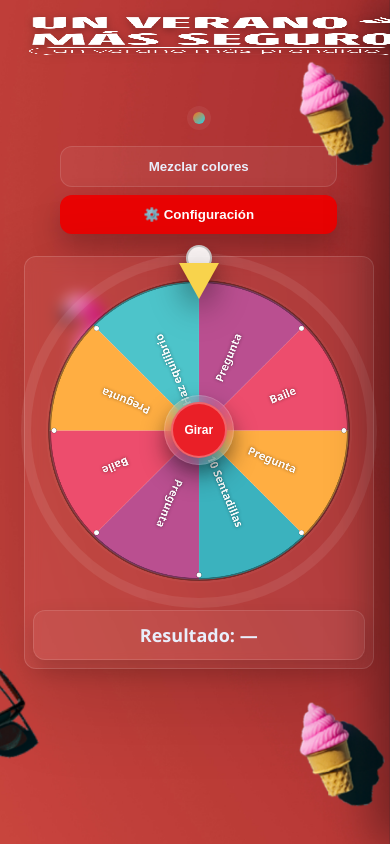
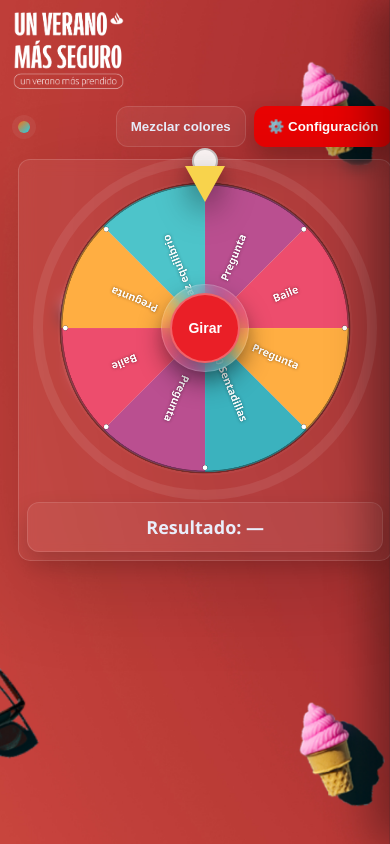
Before and after one commit to HerUrSu/Ruleta, a plain HTML site: page index.html in a window 390 px wide. Drawn offline with Linux system fonts and the light colour scheme.

Commit message:
Se mejora visualizacion desde telefono de nuevo

```diff
--- a/index.html
+++ b/index.html
@@ -2,11 +2,11 @@
 <html lang="es">
 <head>
   <meta charset="utf-8">
-  <meta name="viewport" content="width=device-width, initial-scale=1.0, maximum-scale=1.0, user-scalable=no">
+  <meta name="viewport" content="width=device-width,initial-scale=1">
   <title>Ruleta</title>
   <style>
     :root{
-      --size: min(85vw, 85vh, 580px);
+      --size: clamp(320px, 70vw, 580px);
       --bg: #0b1022;
       --panel: rgba(255,255,255,0.04);
       --stroke: rgba(255,255,255,0.12);
@@ -14,7 +14,6 @@
       --accent: #f8d34c;
       --pointer: #f8d34c;
       --peg: #f8fafc;
-      --mobile-breakpoint: 768px;
     }
     *{ box-sizing:border-box; }
     body{
@@ -28,66 +27,19 @@
       background-attachment: fixed;
       color:var(--text);
       font-family: "Segoe UI", system-ui, -apple-system, sans-serif;
-      padding: 60px 12px 20px;
-      overflow-x: hidden;
+      padding:18px;
     }
     .wrap{
-      width: 100%;
-      max-width: 1100px;
+      width:min(1100px, 96vw);
       display:grid;
       gap:12px;
-      padding: 0 12px;
-      margin: 0 auto;
     }
     .topbar{
       display:flex;
       align-items:center;
-      justify-content:center;
+      justify-content:space-between;
       gap:12px;
       flex-wrap:wrap;
-      margin-bottom: 10px;
-    }
-
-    @media (max-width: 767px) {
-      .topbar {
-        flex-direction: column;
-        text-align: center;
-      }
-
-      .brand {
-        margin-bottom: 10px;
-      }
-
-      .actions {
-        flex-direction: column;
-        align-items: center;
-        width: 100%;
-      }
-
-      button {
-        width: 100%;
-        max-width: 280px;
-      }
-
-      .result {
-        font-size: 16px;
-        padding: 10px 12px;
-      }
-    }
-
-    @media (max-height: 500px) and (orientation: landscape) {
-      :root {
-        --size: 60vh;
-      }
-
-      body {
-        padding: 60px 12px 10px;
-      }
-
-      .layout {
-        grid-template-columns: 1fr;
-        gap: 10px;
-      }
     }
     .brand{
       display:flex; align-items:center; gap:10px;
@@ -150,13 +102,12 @@
       gap:14px;
     }
     .wheelBox{
-      width: var(--size);
-      height: var(--size);
-      position: relative;
-      display: grid;
-      place-items: center;
-      isolation: isolate;
-      margin: 0 auto;
+      width:var(--size);
+      height:var(--size);
+      position:relative;
+      display:grid;
+      place-items:center;
+      isolation:isolate;
     }
     canvas{
       width:100%;
@@ -172,8 +123,7 @@
     }
     .hub{
       position:absolute;
-      width: 70px;
-      height: 70px;
+      width:88px; height:88px;
       border-radius:50%;
       background:rgba(255,255,255,0.08);
       border:1px solid rgba(255,255,255,0.16);
@@ -185,10 +135,10 @@
       pointer-events:auto;
     }
     .hub button{
-      width: 56px;
-      height: 56px;
+      width:70px;
+      height:70px;
       border-radius:50%;
-      font-size:12px;
+      font-size:14px;
       padding:0;
       background:#EA1F27;
       border:2px solid rgba(255,255,255,0.3);
@@ -326,15 +276,22 @@
       position: fixed;
       top: 20px;
       left: 20px;
-      width: 400px;
+      width: min(400px, 25vw);
       height: auto;
       z-index: 100;
       pointer-events: none;
     }
+    @media (max-width: 768px){
+      .logo-overlay{
+        width: min(200px, 30vw);
+        top: 10px;
+        left: 10px;
+      }
+    }
   </style>
 </head>
 <body>
-  <img src="Logo.png" class="logo-overlay" alt="Logo" style="position: fixed; top: 16px; left: 16px; height: 40px; z-index: 1000; filter: drop-shadow(0 2px 4px rgba(0,0,0,0.3));">
+  <img src="Logo.png" class="logo-overlay" alt="Logo">
   <div class="wrap">
     <div class="topbar">
       <div class="brand">
```
